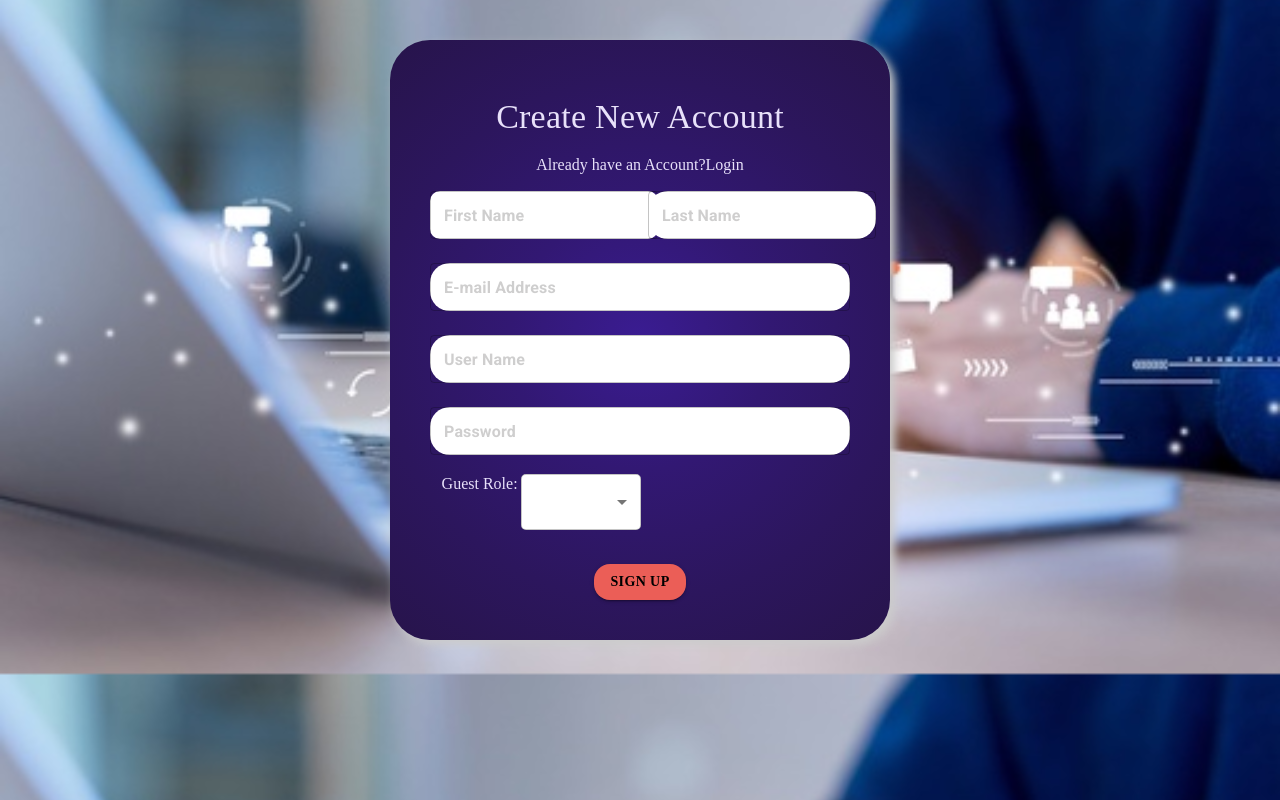
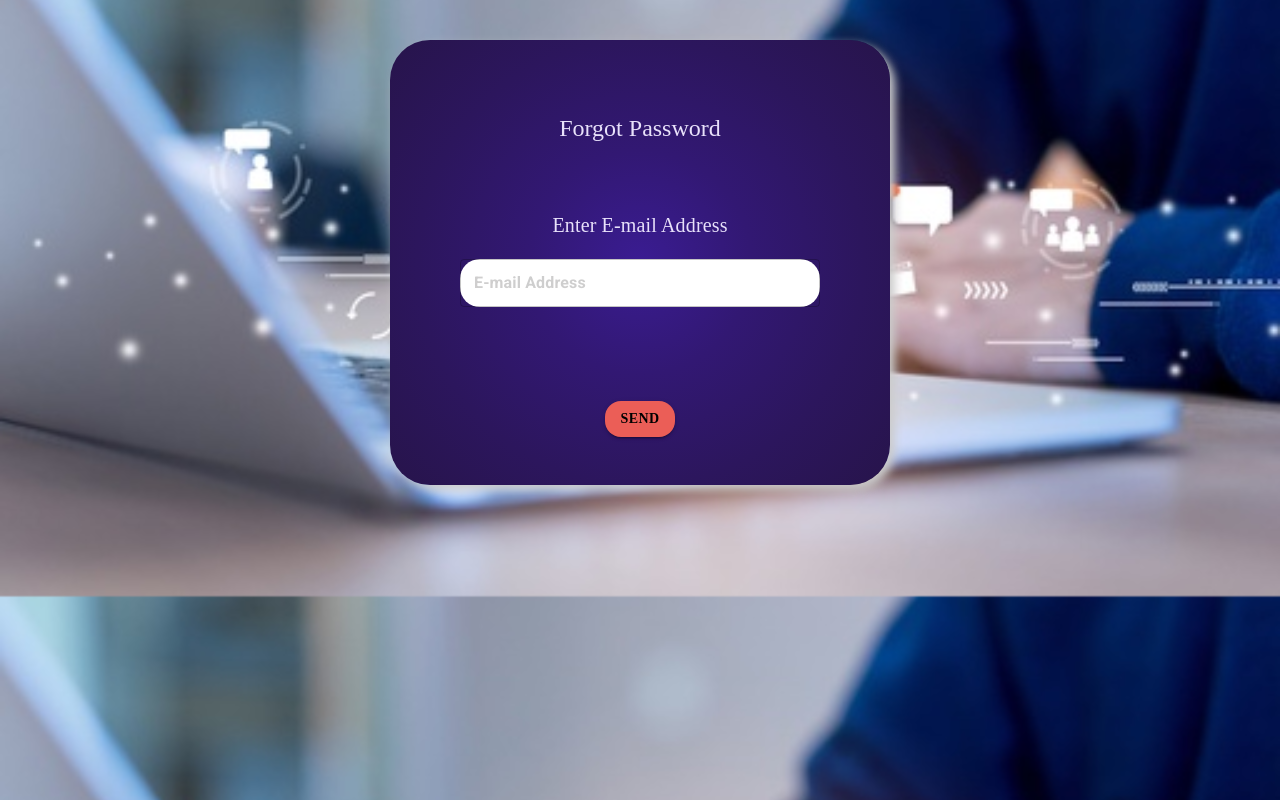
Before and after one commit to Vinuja-L/LMS-FrontEnd, a React (Create React App) app: page /forgotPassword in a window 1280 px wide. Built offline with nearby package versions, Linux system fonts and the light colour scheme.

Commit message:
Confirm account files added

```diff
--- a/src/App.js
+++ b/src/App.js
@@ -2,7 +2,40 @@ import React from 'react'
 import "./App.css";
 import LoginPage from './pages/UserAuthentication/LoginPage';
 import Signup from './pages/UserAuthentication/Signup';
+import ForgotPassword from './pages/UserAuthentication/ForgotPassword';
+import Verification from './pages/UserAuthentication/Verification';
+import Emailconfirm from './pages/UserAuthentication/Emailconfirm';
+import { BrowserRouter as  Router, Route,Switch,Link} from "react-router-dom";
 
+
+
+function App() {
+   return (
+   <Router>
+      <Switch>
+        <Route exact path="/" component={LoginPage} />
+        <Route exact path="/signup" component={Signup}/>
+        <Route exact path="/forgotPassword" component={ForgotPassword} />
+      </Switch>
+   </Router>
+ );
+}
+
+export default App
+
+ /*{ // <>
+  //   <Router>
+  //   <Header />
+  //   <Switch>
+  //     <Route path='/' exact component={Home} />
+  //     <Route path='/about' exact component={About} />
+  //   </Switch>
+  //   </Router>
+
+  // </>}
+
+
+  */
 
 
 
@@ -12,26 +45,3 @@ import './App.css'
 import Home from "./components/home/Home";
 import About from './components/about/About.';
 }*/
-
-
-function App() {
-  return (
-   <div className="App">
-    <Signup/>
-
-
-    </div>
- /*{ // <>
-  //   <Router>
-  //   <Header />
-  //   <Switch>
-  //     <Route path='/' exact component={Home} />
-  //     <Route path='/about' exact component={About} />
-  //   </Switch>
-  //   </Router>
-  // </>}*/
-
-  );
-}
-
-export default App
--- /dev/null
+++ b/src/pages/UserAuthentication/Emailconfirm.js
@@ -0,0 +1,65 @@
+import { Box,Button, Typography,Grid,Link, Icon } from "@mui/material";
+import ArrowForwardIcon from '@mui/icons-material/ArrowForward';
+import React from "react";
+import { Height } from "@mui/icons-material";
+
+
+const Emailconfirm = ()  => {
+
+    return(
+        <div>
+
+            <form>
+
+                <Box
+                display="flex"
+                flexDirection={"column"}
+                maxWidth={500}
+                alignItems="center"
+                justifyContent={'center'}
+                margin="auto"
+                marginTop={5}
+                padding={5}
+                borderRadius={10}
+                boxShadow={'5px 5px 10px #ccc'}
+                bgcolor="#27144B"
+
+                sx={{
+                    background:' radial-gradient(circle,#3A1C92,#321873,#2C165D,#27144B)',
+            }}
+                >
+                    {/*<img src={pass} width='180px'/>*/}
+
+                    <Grid container direction="column">
+
+
+                            <Grid>
+                                <Typography color="#E8E1FA" variant="h5" padding={4} textAlign='center' fontFamily="Abril Fatface">E-mail Confirmation</Typography>
+
+                            </Grid>
+                            <Typography color="#E8E1FA" variant="h7" padding={0.2} textAlign='center' fontFamily="Abril Fatface">We have sent email to your Email Id <br/>to confirm the validity of our email address.<br/>
+                              After receiving the email follow the link provided to complete your registration.</Typography>
+
+
+
+    </Grid>
+
+
+    <Grid padding={2}>
+        <hr width='500px' color="white" alignItems='center' ></hr>
+    </Grid>
+
+
+
+    <Grid>
+        <Typography variant="h8" align="center" color='#E8E1FA' fontFamily="Abril Fatface">If you not got any E-mail? Resend Confirmation mail</Typography>
+    </Grid>
+
+     </Box>
+     </form>
+    </div>
+    )
+}
+
+
+export default Emailconfirm;
--- /dev/null
+++ b/src/pages/UserAuthentication/ForgotPassword.js
@@ -0,0 +1,69 @@
+import { TextField,Box,Button, Typography, Grid } from "@mui/material";
+import React from "react";
+
+
+
+const forgotpsword = ()  => {
+
+    return(
+        <div>
+
+            <form>
+
+                <Box
+                display="flex"
+                flexDirection={"column"}
+                maxWidth={500}
+                alignItems="center"
+                justifyContent={'center'}
+                margin="auto"
+                marginTop={5}
+                padding={5}
+                borderRadius={10}
+                boxShadow={'5px 5px 10px #ccc'}
+                bgcolor="#27144B"
+
+                sx={{
+                    background:' radial-gradient(circle,#3A1C92,#321873,#2C165D,#27144B)',
+            }}
+                >
+
+
+                    <Grid container direction="column">
+
+
+
+                    <Typography color="#E8E1FA" variant="h5" padding={4}
+                     textAlign='center' fontFamily="Abril Fatface">Forgot Password
+                     </Typography>
+
+
+                    <Grid container direction="column" padding="30px"
+                    marginTop={0.2} marginBottom={4}
+                    >
+
+                    <Typography color="#E8E1FA" variant="h6" padding={0.2}
+                    textAlign='center' fontFamily="Abril Fatface"
+                    >Enter E-mail Address
+                    </Typography>
+
+                    <TextField sx={{input : {color:'#8C8B8B' ,
+                     bgcolor:'#fff',borderRadius:'20px',height:'15px'}}}
+                      margin="normal" type={'email'} variant="outlined"
+                      placeholder="E-mail Address" />
+
+ </Grid>
+    </Grid>
+    <Grid pb={1}>
+            <Button  sx={{marginTop:3, borderRadius:4 ,fontFamily:"Abril Fatface",color:"black",bgcolor:"#EB5E57"}}  variant="contained" color="warning" ><b>SEND</b></Button>
+
+    </Grid>
+
+     </Box>
+     </form>
+    </div>
+    )
+}
+
+
+export default forgotpsword;
--- a/src/pages/UserAuthentication/LoginPage.js
+++ b/src/pages/UserAuthentication/LoginPage.js
@@ -7,9 +7,7 @@ import Loginimg from "../../images/loicon.png"
 
 
 const LoginPage = () =>{
-
-    const [formData,setFormData]=useState({
-
+     const [formData,setFormData]=useState({
         username:"",
         password:"",
 
@@ -23,6 +21,7 @@ const LoginPage = () =>{
       const handleChange =(event) =>{
         setFormData({...formData,[event.target.name]:event.target.value});
       };
+
       const validate = () => {
         let usernameError = "";
         let passwordError = "";
@@ -54,7 +53,6 @@ const LoginPage = () =>{
                 password:"",
             })
         }
-
       };
 
     return(
@@ -92,7 +90,7 @@ const LoginPage = () =>{
 
             sx={{
               background:
-                " radial-gradient(circle,#ff7043,#ff8a65,#ff7043,#ffab91)",
+                " radial-gradient(circle,#b25000,#FF7300,#ff8f33,#FF7300)",
             }}
 
            >    <img src={Loginimg} width="140px" />
@@ -118,6 +116,7 @@ const LoginPage = () =>{
                           borderRadius: "20px",
                           width: "300px",
                         },
+
                       }}
                        onChange={handleChange}
                        value={formData.username}
@@ -129,7 +128,6 @@ const LoginPage = () =>{
                        error={!!errors.username}
                        helperText={errors.username}
                      />
-
 
                 <TextField
                   sx={{
@@ -156,14 +154,16 @@ const LoginPage = () =>{
                 />
 
              <Typography
+                variant="body2"
+                alignSelf="flex-end"
+                color="blue"
+              >
+               <Link to ={"/ForgotPassword"}>
+                <i>Forgot password</i>
+                </Link>
+              </Typography>
 
 
-                variant="body2"
-                alignSelf="flex-end"
-
-              >
-                <i>Forgot password</i>
-              </Typography>
                 <Button
                 style={{maxWidth: '190px', maxHeight: '190px', minWidth: '190px', minHeight: '30px'}}
                 sx={{
@@ -189,8 +189,9 @@ const LoginPage = () =>{
 
               >
                  New to EduLab Pro ? {" "}
-
+                 <Link to={"/Signup"}>
                  <i> Create New Account</i>
+                 </Link>
 
             </Typography>
 
--- a/src/pages/UserAuthentication/Signup.js
+++ b/src/pages/UserAuthentication/Signup.js
@@ -3,6 +3,7 @@ import {Grid,TextField,Box,Button, Typography,} from "@mui/material"
 import MenuItem from '@mui/material/MenuItem';
 import FormControl from '@mui/material/FormControl';
 import Select from '@mui/material/Select';
+import "../UserAuthentication/Authentication.css";
 
 const Signup = () =>{
     const [signdata,setSigndata]=useState({
@@ -19,8 +20,6 @@ const Signup = () =>{
       setSigndata({...signdata,[event.target.name]:event.target.value});
     }
 
-
-
      const handleSubmit =(event)=>{
         event.preventDefault();
             console.log(signdata);
@@ -32,8 +31,6 @@ const Signup = () =>{
                 Password:"",
                 Userrole:"",
             })
-
-
       };
 
     return(
@@ -55,7 +52,7 @@ const Signup = () =>{
           bgcolor="#27144B"
 
           sx={{
-              background:' radial-gradient(circle,#3A1C92,#321873,#2C165D,#27144B)',
+              background:' radial-gradient(circle,#b25000,#FF7300,#ff8f33,#FF7300)',
       }}
           >
             <Grid container direction="column">
@@ -77,7 +74,9 @@ const Signup = () =>{
                 borderRadius:'10px',width:'200px',height:'15px'} }}
                 onChange={handleChange}
                 margin="normal" type={'text'}  variant="outlined"
-                placeholder="First Name"/>
+                placeholder="First Name"
+
+                />
 
                   </Grid>
                   <Grid item sm={6}>
@@ -139,7 +138,7 @@ const Signup = () =>{
 </Grid>
 <Button
 sx={{marginTop:3, borderRadius:4,
-bgcolor:"#EB5E57",color:"black",
+bgcolor:"#fafafa",color:"black",
 fontFamily:"Abril Fatface"}}
 type ="submit"
 variant="contained" color="warning">
--- /dev/null
+++ b/src/pages/UserAuthentication/Verification.js
@@ -0,0 +1,93 @@
+import { TextField,Box,Button, Typography, Grid } from "@mui/material";
+import { Link } from "react-router-dom";
+import React from "react";
+import InputLabel from '@mui/material/InputLabel';
+import MenuItem from '@mui/material/MenuItem';
+import FormHelperText from '@mui/material/FormHelperText';
+import FormControl from '@mui/material/FormControl';
+import Select from '@mui/material/Select';
+
+
+const Verification = ()  => {
+
+
+    const CHARACTER_LIMIT = 1;
+    const [values, setValues] = React.useState({
+      name: "1"
+    });
+
+    const handleChange = name => event => {
+      setValues({ ...values, [name]: event.target.value });
+    };
+
+    return(
+        <div>
+
+            <form>
+
+                <Box
+                display="flex"
+                flexDirection={"column"}
+                maxWidth={500}
+                alignItems="center"
+                justifyContent={'center'}
+                margin="auto"
+                marginTop={5}
+                padding={5}
+                borderRadius={10}
+                boxShadow={'5px 5px 10px #ccc'}
+                bgcolor="#27144B"
+
+                sx={{
+                    background:' radial-gradient(circle,#3A1C92,#321873,#2C165D,#27144B)',
+            }}
+                >
+                    <Grid container direction="column">
+
+                        <Grid container direction="column">
+                             <Typography color="#E8E1FA" variant="h4" padding={2} textAlign='center' fontFamily="Abril Fatface">Verification</Typography>
+                        </Grid>
+
+                   <Grid textAlign="center" padding={3}>
+                    <Typography color="#E8E1FA" variant="h6"  fontFamily="Abril Fatface">Enter Verification Code</Typography>
+                        <Grid container spacing={1}  marginTop={1} marginBottom={8} alignContent='center'>
+                        <Grid item sm={3}>
+                        <TextField sx={{input : {color:'#8C8B8B' , bgcolor:'#fff',borderRadius:'30px',width:'20px',height:'15px'}} } inputProps={{maxlength: CHARACTER_LIMIT}} margin="normal" textAlign='center' type={'text'} variant="outlined" placeholder="1"   value={values.name}  onChange={handleChange("name")} />
+                        </Grid>
+                        <Grid item sm={3}>
+                        <TextField sx={{input : {color:'#8C8B8B' , bgcolor:'#fff',borderRadius:'30px',width:'20px',height:'15px'}} } inputProps={{maxlength: CHARACTER_LIMIT}} margin="normal" textAlign='center' type={'text'} variant="outlined" placeholder="2"   value={values.name}  onChange={handleChange("name")} />
+
+                        </Grid>
+                        <Grid item sm={3}>
+                        <TextField sx={{input : {color:'#8C8B8B' , bgcolor:'#fff',borderRadius:'30px',width:'20px',height:'15px'}} } inputProps={{maxlength: CHARACTER_LIMIT}} margin="normal" textAlign='center' type={'text'} variant="outlined" placeholder="3"   value={values.name}  onChange={handleChange("name")} />
+
+                        </Grid>
+                        <Grid item sm={3}>
+                        <TextField sx={{input : {color:'#8C8B8B' , bgcolor:'#fff',borderRadius:'30px',width:'20px',height:'15px'}} } inputProps={{maxlength: CHARACTER_LIMIT}} margin="normal" textAlign='center' type={'text'} variant="outlined" placeholder="4"   value={values.name}  onChange={handleChange("name")} />
+
+                        </Grid>
+
+
+
+
+                    </Grid>
+                   </Grid>
+
+
+                    <Typography align="center" variant="h7" color='#E8E1FA' marginBottom={10} fontFamily="Abril Fatface">Didn't Receive a code? Resend </Typography>
+
+    </Grid>
+
+    <Grid padding={3}>
+           <Button   sx={{marginTop:3, borderRadius:4 , color:"black",bgcolor:"#EB5E57",fontFamily:"Abril Fatface"}} variant="contained" color="warning"><b>Verify</b></Button>
+
+    </Grid>
+
+     </Box>
+     </form>
+    </div>
+    )
+}
+
+
+export default Verification;
```
Also changed, not shown: src/pages/UserAuthentication/Resetpaswd.js (deleted), src/pages/UserAuthentication/forgotpsword.js (deleted). Lines whose indentation alone changed are shown as unchanged.
